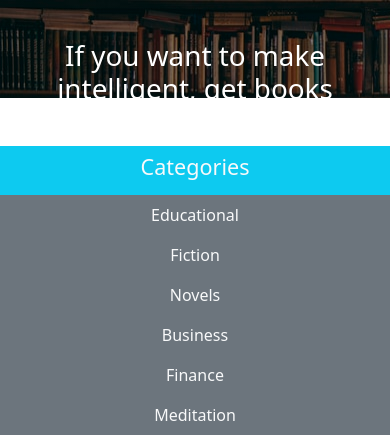
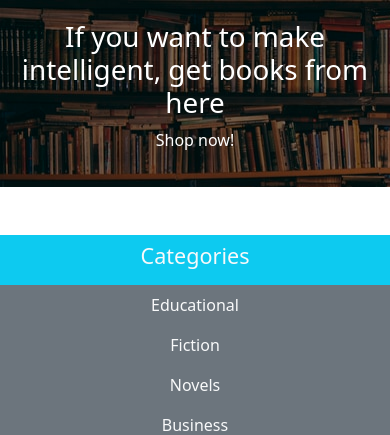
Before and after one commit to riteshtendolkar39/Ecommerce_website_project, a PHP site: page /index.php in a window 390 px wide. Shown: the part 112-547 px from the top of the page. Run offline with PHP 8.4, Linux system fonts and the light colour scheme; data comes from the database, SQL or seed files in the repository; data that the repository does not hold is empty.

Commit message:
documentation

```diff
--- a/index.php
+++ b/index.php
@@ -29,6 +29,21 @@ session_start();
     body {
       overflow-x: hidden;
     }
+    .title {
+    height: 25vw;
+    background-image: linear-gradient(rgba(0, 0, 0, 0.5), rgba(0, 0, 0, 0.5)), url('./book.jpg');
+    text-align: center;
+    color: white;
+    padding: 10vw;
+}
+
+/* Add responsive styles */
+@media screen and (max-width: 768px) {
+    .title {
+        height: auto; /* Adjust height as needed */
+        padding: 5vw; /* Reduce padding for smaller screens */
+    }
+}
   </style>
 </head>
 
```
Also changed, not shown: 2 other files.
